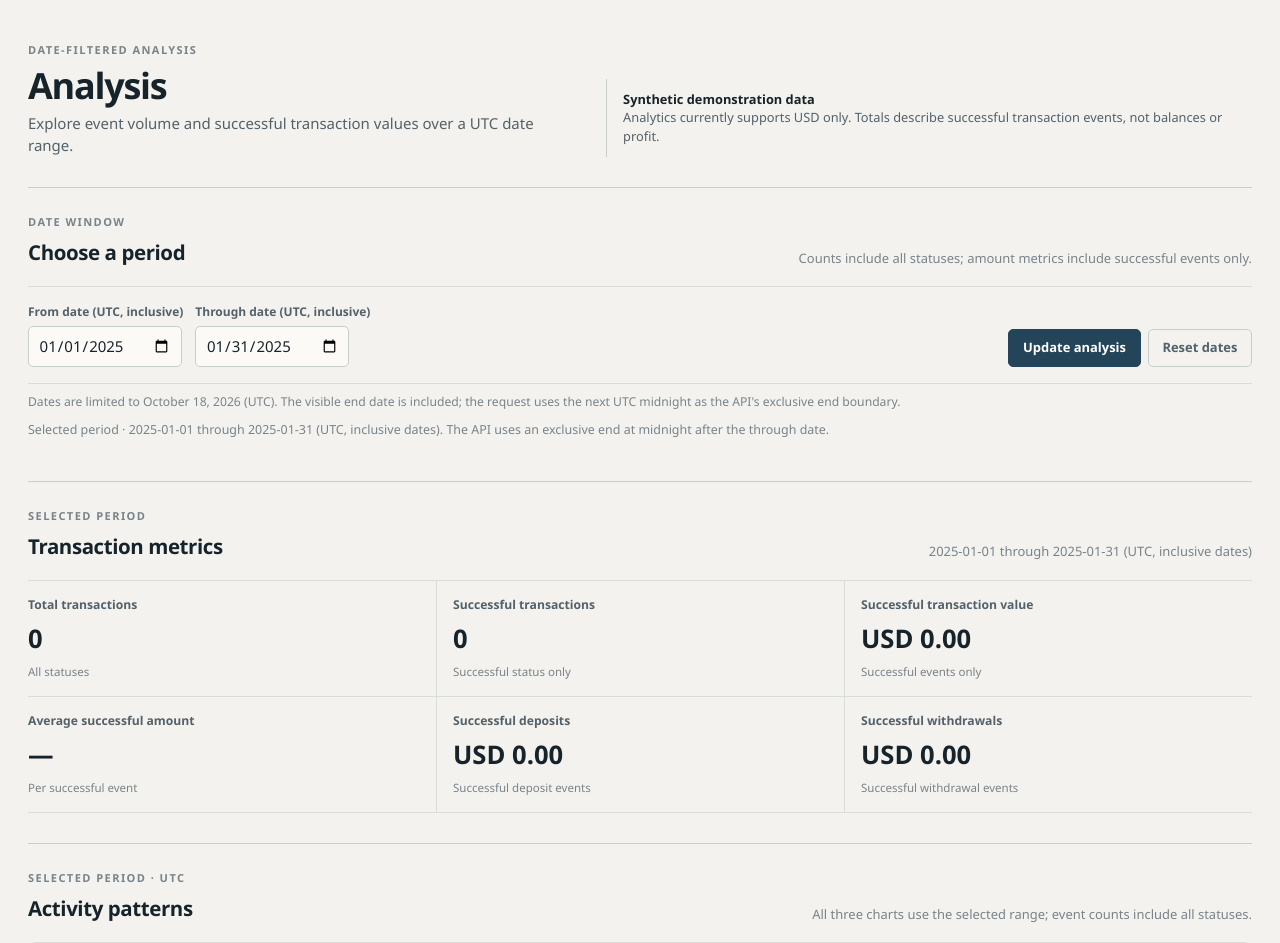
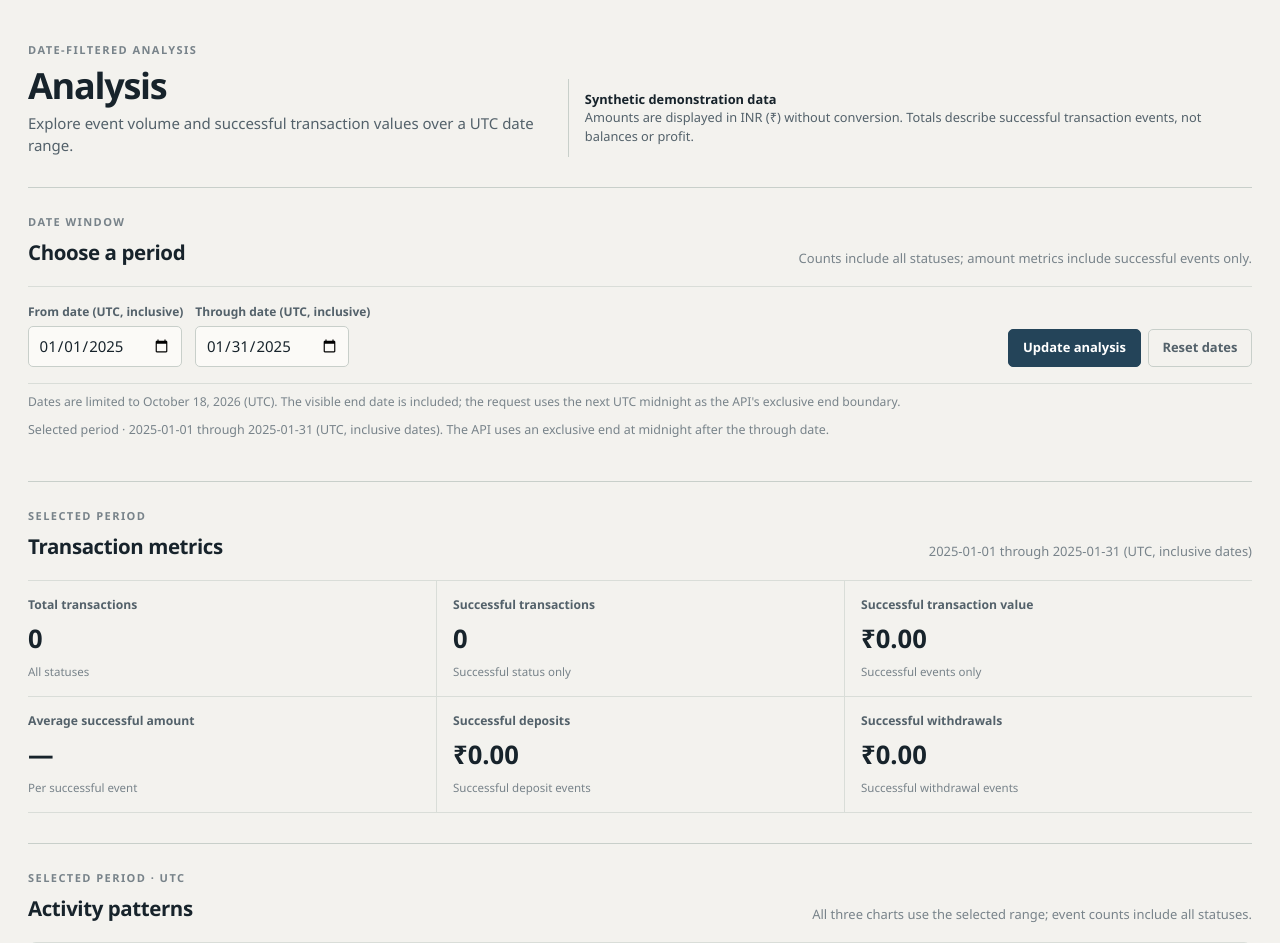
Before and after one commit to chittiboyanajahnavi-crypto/banking-transaction-analysis-system, a Flask app: page /analysis in a window 1280 px wide. Shown: the part 72-1015 px from the top of the page. Run offline with Flask 3, Linux system fonts and the light colour scheme; data that the repository does not hold is empty.

Commit message:
Update currency formatting to INR

```diff
--- a/app/static/js/dashboard.js
+++ b/app/static/js/dashboard.js
@@ -9,19 +9,22 @@
   const STATUS_COLORS = { successful: "#347b74", pending: "#b28b4d", failed: "#a04b45" };
   const TYPE_COLORS = ["#244459", "#347b74", "#718b8c", "#a28b67"];
   const numberFormat = new Intl.NumberFormat(undefined);
-  const integerFormat = new Intl.NumberFormat(undefined, { maximumFractionDigits: 0 });
+  const moneyFormat = new Intl.NumberFormat("en-IN", {
+    style: "currency",
+    currency: "INR",
+    minimumFractionDigits: 2,
+    maximumFractionDigits: 2,
+  });
   const charts = new Map();
   const requestVersions = new Map();
   const activeRequests = new Map();
   const $ = (id) => document.getElementById(id);
 
-  function formatMoney(decimalValue, currency) {
+  function formatMoney(decimalValue) {
     if (decimalValue === null || decimalValue === undefined) return "—";
-    const match = String(decimalValue).match(/^(-?)(\d+)(?:\.(\d{1,2}))?$/);
-    if (!match) return `${currency} ${decimalValue}`;
-    const [, sign, integerPart, fraction = ""] = match;
-    const exactInteger = integerFormat.format(BigInt(integerPart));
-    return `${sign}${currency} ${exactInteger}.${fraction.padEnd(2, "0")}`;
+    const amount = Number(decimalValue);
+    if (!Number.isFinite(amount)) return `INR ${decimalValue}`;
+    return moneyFormat.format(amount);
   }
 
   function displayDate(value) {
@@ -224,9 +227,9 @@
     $("overview-metrics").setAttribute("aria-busy", "false");
     $("metric-total").textContent = numberFormat.format(summary.total_transaction_count);
     $("metric-successful-count").textContent = numberFormat.format(summary.successful_transaction_count);
-    $("metric-successful-value").textContent = formatMoney(summary.successful_transaction_value, summary.currency);
-    $("metric-average").textContent = formatMoney(summary.average_successful_transaction_amount, summary.currency);
-    $("metric-currency").textContent = `${summary.currency} · successful transactions only`;
+    $("metric-successful-value").textContent = formatMoney(summary.successful_transaction_value);
+    $("metric-average").textContent = formatMoney(summary.average_successful_transaction_amount);
+    $("metric-currency").textContent = "INR · successful transactions only";
     renderDailyChart("overview", summary.daily_volume, "No transaction events are available through October 18, 2026.");
     renderCountChart("overview", "status", summary.counts_by_status, STATUS_LABELS,
       Object.keys(summary.counts_by_status).map((key) => STATUS_COLORS[key] || "#718087"));
@@ -304,7 +307,7 @@
       status.className = `status-label status-${row.status}`;
       status.textContent = STATUS_LABELS[row.status] || row.status;
       statusCell.append(status);
-      tr.append(statusCell, makeCell(formatMoney(row.amount, row.currency), "amount-column"));
+      tr.append(statusCell, makeCell(formatMoney(row.amount), "amount-column"));
       tbody.append(tr);
     }
     const pagination = response.pagination;
@@ -412,10 +415,10 @@
     $("analysis-metrics").setAttribute("aria-busy", "false");
     $("analysis-total").textContent = numberFormat.format(data.total_transaction_count);
     $("analysis-success-count").textContent = numberFormat.format(data.successful_transaction_count);
-    $("analysis-success-value").textContent = formatMoney(data.successful_transaction_value, data.currency);
-    $("analysis-average").textContent = formatMoney(data.average_successful_transaction_amount, data.currency);
-    $("analysis-deposits").textContent = formatMoney(data.successful_deposit_total, data.currency);
-    $("analysis-withdrawals").textContent = formatMoney(data.successful_withdrawal_total, data.currency);
+    $("analysis-success-value").textContent = formatMoney(data.successful_transaction_value);
+    $("analysis-average").textContent = formatMoney(data.average_successful_transaction_amount);
+    $("analysis-deposits").textContent = formatMoney(data.successful_deposit_total);
+    $("analysis-withdrawals").textContent = formatMoney(data.successful_withdrawal_total);
     renderDailyChart("analysis", data.daily_volume, "No transaction events occurred in this date range.");
     renderCountChart("analysis", "status", data.counts_by_status, STATUS_LABELS,
       Object.keys(data.counts_by_status).map((key) => STATUS_COLORS[key] || "#718087"));
--- a/app/templates/analysis.html
+++ b/app/templates/analysis.html
@@ -6,7 +6,7 @@
       <h1>Analysis</h1>
       <p class="intro-copy">Explore event volume and successful transaction values over a UTC date range.</p>
     </div>
-    <p class="dataset-note"><strong>Synthetic demonstration data</strong><br>Analytics currently supports USD only. Totals describe successful transaction events, not balances or profit.</p>
+    <p class="dataset-note"><strong>Synthetic demonstration data</strong><br>Amounts are displayed in INR (₹) without conversion. Totals describe successful transaction events, not balances or profit.</p>
   </div>
 
   <section class="section-block analysis-controls" aria-labelledby="analysis-range-heading">
--- a/app/templates/overview.html
+++ b/app/templates/overview.html
@@ -19,7 +19,7 @@
     <div id="overview-metrics" class="metrics-grid" aria-busy="true" hidden>
       <article class="metric"><h3>Total transactions</h3><p id="metric-total" class="metric-value">—</p><p class="metric-detail">All statuses</p></article>
       <article class="metric"><h3>Successful transactions</h3><p id="metric-successful-count" class="metric-value">—</p><p class="metric-detail">Status: successful</p></article>
-      <article class="metric"><h3>Successful transaction value</h3><p id="metric-successful-value" class="metric-value metric-money">—</p><p id="metric-currency" class="metric-detail">Successful events only</p></article>
+      <article class="metric"><h3>Successful transaction value</h3><p id="metric-successful-value" class="metric-value metric-money">—</p><p id="metric-currency" class="metric-detail">INR · successful transactions only</p></article>
       <article class="metric"><h3>Average successful amount</h3><p id="metric-average" class="metric-value metric-money">—</p><p class="metric-detail">Per successful transaction</p></article>
     </div>
   </section>
```
Also changed, not shown: tests/test_dashboard.py (+5 -1 lines), README.md.
